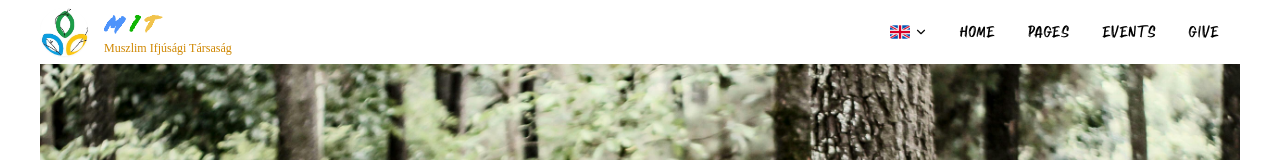
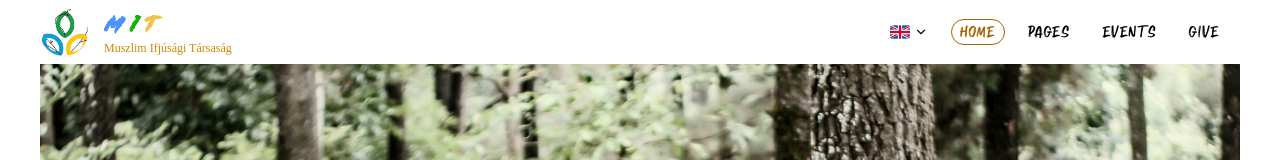
Before and after one commit to mota6em/mit, a Next.js app: page /en in a window 1280 px wide. Shown: the top 160 px of the page. Built offline with nearby package versions, Linux system fonts and the light colour scheme.

Commit message:
fix(NavBar): highlight active navigation links for better user experience

```diff
--- a/components/NavBar/NavBar.tsx
+++ b/components/NavBar/NavBar.tsx
@@ -65,15 +65,22 @@ export default function NavBar() {
         {/* Desktop nav */}
         <nav className="hidden md:flex items-center space-x-4 md:me-3">
           <LanguageSwitch />
-          {navLinks.map((link) => (
+          {navLinks.map((link) => {
+            const isActive = pathname === link.href;
+            return (
               <Link
                 key={link.label}
                 href={link.href}
-              className="text-black Carena-font text-sm pt-1 tracking-wider hover:outline outline-yellow-700 rounded-4xl font-serif hover:text-yellow-700 px-2"
+                className={`Carena-font text-sm pt-1 tracking-wider rounded-4xl font-serif px-2 ${
+                  isActive
+                    ? "outline outline-yellow-700 text-yellow-700"
+                    : "text-black hover:outline outline-yellow-700 hover:text-yellow-700"
+                }`}
               >
                 {link.label}
               </Link>
-          ))}
+            );
+          })}
         </nav>
 
         {/* Mobile nav trigger */}
@@ -93,17 +100,24 @@ export default function NavBar() {
               sideOffset={5}
               className="bg-white/90 backdrop-blur-md p-4 min-w-[150px] flex flex-col gap-3"
             >
-              {navLinks.map((link) => (
+              {navLinks.map((link) => {
+                const isActive = pathname === link.href;
+                return (
                   <DropdownMenuItem
                     key={link.label}
                     asChild
-                  className="text-gray-800 font-medium Carena-font hover:bg-yellow-100 rounded-md"
+                    className={`font-medium Carena-font hover:bg-yellow-100 rounded-md ${
+                      isActive
+                        ? "outline outline-yellow-700 text-yellow-700"
+                        : "text-gray-800"
+                    }`}
                   >
                     <Link href={link.href} onClick={() => setIsMenuOpen(false)}>
                       {link.label}
                     </Link>
                   </DropdownMenuItem>
-              ))}
+                );
+              })}
             </DropdownMenuContent>
           </DropdownMenu>
         </div>
```
Lines whose indentation alone changed are shown as unchanged.
